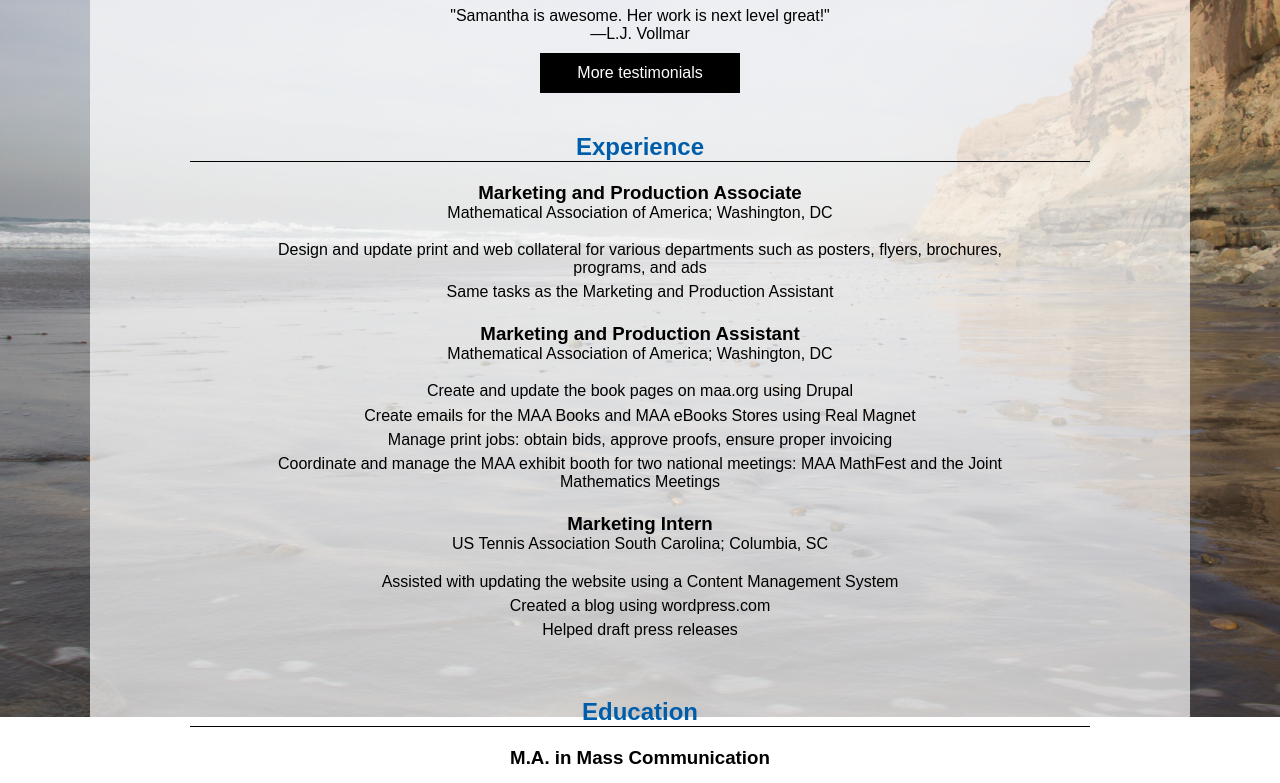
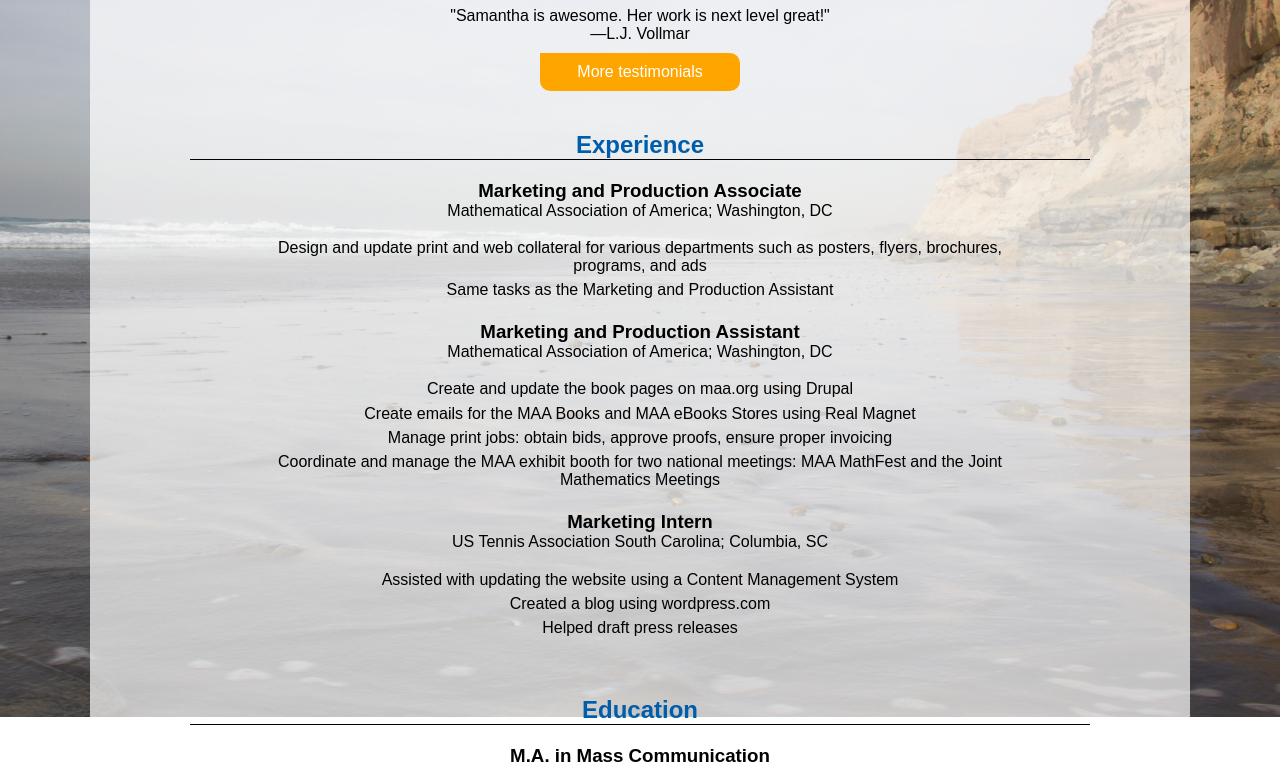
Before and after one commit to swebb1459/project_resume_webb_samantha, a plain HTML site: page index.html in a window 1280 px wide. Shown: the part 83-866 px from the top of the page. Drawn offline with Linux system fonts and the light colour scheme.

Commit message:
fix spacing in code

```diff
--- a/css/main.css
+++ b/css/main.css
@@ -55,9 +55,10 @@ ul li {
     padding: 10px;
     width: 200px;
     margin: 10px auto 0;
-    border: 1px solid #000000;
-    background: #000000;
+    background: #ffa500;
     color: #ffffff;
+    -webkit-border-radius: 0 10px 10px 10px;
+    border-radius: 0 10px 10px 10px;
 }
 
 #more_button:hover {
```
Also changed, not shown: js/main.js (+13 -2 lines).
